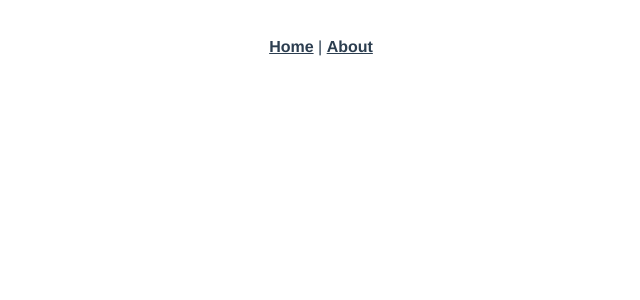
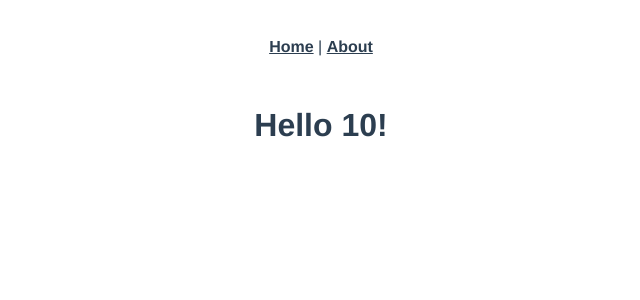
Before and after one commit to leonardpauli/snakecast-web, a Vue app: page /input-experiment in a window 1280 px wide. Shown: the top 300 px of the page, without its empty margins (319-959 px from the left). Built offline with nearby package versions, Linux system fonts and the light colour scheme.

Commit message:
page: input-experiment empty added

```diff
--- a/src/router.js
+++ b/src/router.js
@@ -1,6 +1,7 @@
 import Vue from 'vue'
 import Router from 'vue-router'
 import Home from './views/Home.vue'
+import InputExperiment from './views/InputExperiment.vue'
 
 Vue.use(Router)
 
@@ -20,6 +21,7 @@ export default new Router({
       // this generates a separate chunk (about.[hash].js) for this route
       // which is lazy-loaded when the route is visited.
       component: () => import(/* webpackChunkName: "about" */ './views/About.vue')
-    }
+    },
+    { path: '/input-experiment', name: 'inputexperiment', component: InputExperiment }
   ]
 })
--- /dev/null
+++ b/src/views/InputExperiment.vue
@@ -0,0 +1,15 @@
+<template>
+  <h1>Hello {{angle}}!</h1>
+</template>
+
+<script>
+export default {
+  name: 'inputexperiment',
+  mounted () {
+    this.angle = 10
+  },
+  data: () => ({
+    angle: 0
+  })
+}
+</script>
```
Also changed, not shown: 1 other file (tests, documents, lock files or other folders).
